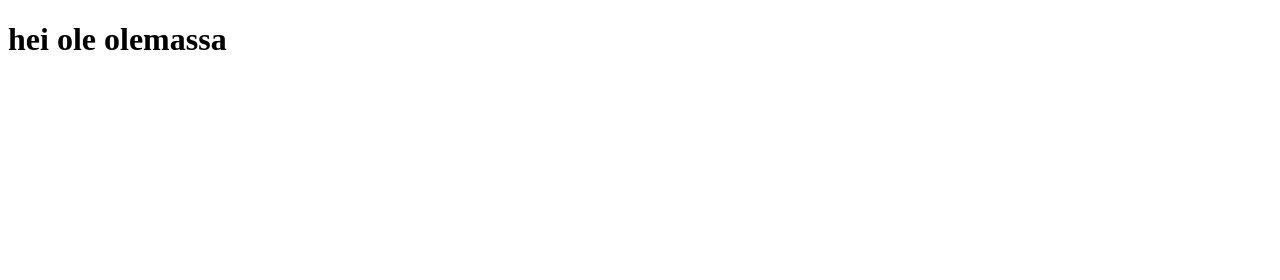
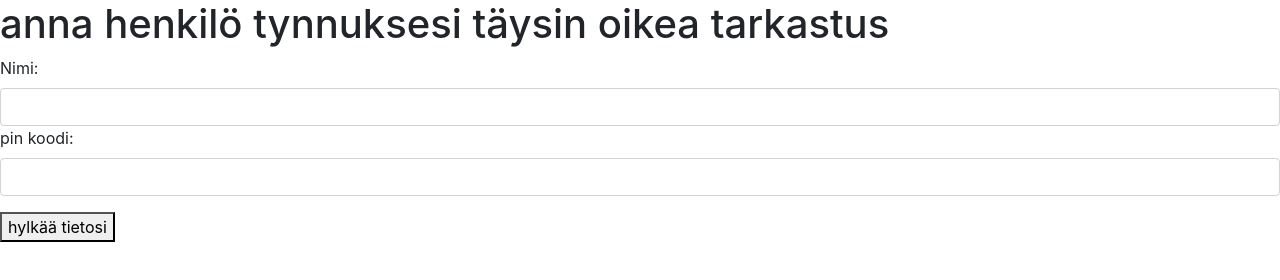
Before and after one commit to alexavammanen/keksikartta, a website: page public/index.html in a window 1280 px wide. Drawn offline with nearby package versions, Linux system fonts and the light colour scheme.

Commit message:
pankkikorttikenttä

```diff
--- a/public/index.html
+++ b/public/index.html
@@ -3,11 +3,38 @@
   <head>
     <meta charset="utf-8">
     <title></title>
+    <!-- Latest compiled and minified CSS -->
+    <link rel="stylesheet" href="https://maxcdn.bootstrapcdn.com/bootstrap/4.5.2/css/bootstrap.min.css">
+
+    <!-- jQuery library -->
+    <script src="https://ajax.googleapis.com/ajax/libs/jquery/3.5.1/jquery.min.js"></script>
+
+    <!-- Popper JS -->
+    <script src="https://cdnjs.cloudflare.com/ajax/libs/popper.js/1.16.0/umd/popper.min.js"></script>
+
+    <!-- Latest compiled JavaScript -->
+    <script src="https://maxcdn.bootstrapcdn.com/bootstrap/4.5.2/js/bootstrap.min.js"></script>
+
   </head>
   <body>
 
-<h1>hei ole olemassa</h1>
+<h1>anna henkilö tynnuksesi täysin oikea tarkastus</h1>
+
+<form>
+
+  <div class="form-group">
+    <label for="name">Nimi:</label>
+    <input type="text" class="form-control" id="name">
 
 
+    <div class="form-group">
+      <label for="pin">pin koodi:</label>
+      <input type="password" class="form-control" id="pin">
+    </div>
+    <div class="tiedot">
+      <button type="button" class="tiedot">hylkää tietosi</button>
+    </div>
+
+</form>
   </body>
 </html>
```
